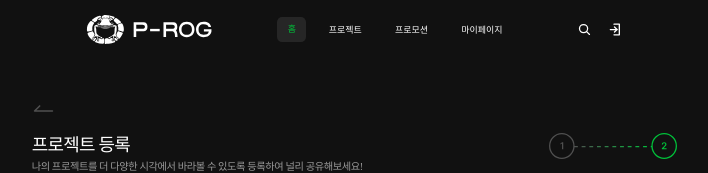
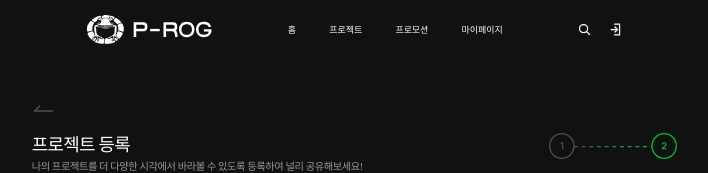
Before and after one commit to Line4thon-PROG/PROG-Frontend, a React (Create React App) app: page /Worry in a window 1280 px wide. Shown: the top 173 px of the page, without its empty margins (264-972 px from the left). Built offline with nearby package versions, Linux system fonts and the light colour scheme; a web font is replaced by a local one.

Commit message:
✨ Edit Header Component

```diff
--- a/src/components/Header/Header.jsx
+++ b/src/components/Header/Header.jsx
@@ -28,6 +28,7 @@ const Container = styled.div`
 const Logo = styled.img`
   width: 10vw;
   height: 2.2vw;
+  cursor: pointer;
 `;
 
 const NavContainer = styled.div`
@@ -42,14 +43,15 @@ const Nav = styled.div`
   white-space: nowrap;
   cursor: pointer;
   font-size: 0.7vw;
+
   ${({ isSelected }) =>
     isSelected &&
     `
     display: flex;
-    padding: 0.5vw 0.8vw;
     justify-content: center;
     align-items: center;
-    gap: 0.5vw;
+    gap: 0.5vw
+    padding: 0.5vw 0.8vw;
     border-radius: 0.4vw;
     background: #262626;
     color: #00C13A;
@@ -71,11 +73,11 @@ const ToolContainer = styled.div`
 const Tool = styled.img`
   width: 1.2vw;
   height: 1.2vw;
+  cursor: pointer;
 `;
 
-function Header() {
+function Header({ selectedNav }) {
   const [isLoggedIn, setIsLoggedIn] = useState(false);
-  const [selectedNav, setSelectedNav] = useState('홈');
   const navigate = useNavigate();
 
   useEffect(() => {
@@ -84,11 +86,6 @@ function Header() {
       setIsLoggedIn(true);
     }
   }, []);
-
-  const handleNavClick = (navItem, path) => {
-    setSelectedNav(navItem);
-    setTimeout(() => navigate(path), 0);
-  };
 
   const handleLogin = () => {
     navigate('/login');
@@ -114,30 +111,39 @@ function Header() {
   return (
     <HeaderContainer>
       <Container>
-        <Logo src={logo} alt="logo" onClick={() => handleNavClick('홈', '/')} />
+        <Logo src={logo} alt="logo" onClick={() => navigate('/')} />
         <NavContainer>
-          {[
-            { name: '홈', path: '/' },
-            { name: '프로젝트', path: '/project' },
-            { name: '프로모션', path: '/promotion' },
-            { name: '마이페이지', path: '/Mypage' },
-          ].map(({ name, path }) => (
-            <Nav
-              key={name}
-              isSelected={selectedNav === name}
-              onClick={() => handleNavClick(name, path)}
-            >
-              {name}
-            </Nav>
-          ))}
+          <Nav isSelected={selectedNav === '홈'} onClick={() => navigate('/')}>
+            홈
+          </Nav>
+          <Nav
+            isSelected={selectedNav === '프로젝트'}
+            onClick={() => navigate('/project')}
+          >
+            프로젝트
+          </Nav>
+          <Nav
+            isSelected={selectedNav === '프로모션'}
+            onClick={() => navigate('/promotion')}
+          >
+            프로모션
+          </Nav>
+          <Nav
+            isSelected={selectedNav === '마이페이지'}
+            onClick={() => navigate('/Mypage')}
+          >
+            마이페이지
+          </Nav>
         </NavContainer>
         <ToolContainer>
           <Tool src={search} alt="search" />
-          {isLoggedIn ? (
-            <Tool src={logout} alt="logout" onClick={handleLogout} />
-          ) : (
-            <Tool src={login} alt="login" onClick={handleLogin} />
-          )}
+          <Tool
+            src={localStorage.getItem('access') ? logout : login}
+            alt={localStorage.getItem('access') ? 'logout' : 'login'}
+            onClick={
+              localStorage.getItem('access') ? handleLogout : handleLogin
+            }
+          />
         </ToolContainer>
       </Container>
     </HeaderContainer>
--- a/src/pages/Home/Home.jsx
+++ b/src/pages/Home/Home.jsx
@@ -1,17 +1,17 @@
-import { React, useState, useEffect, useRef } from "react";
-import { useNavigate } from "react-router-dom";
-import Header from "../../components/Header/Header";
-import styled from "styled-components";
-import ProjectThumbnail from "../../components/ProjectTumbnail/ProjectThumbnail";
-import MainPhrase from "../../assets/images/MainPhrase.svg";
-import WriteBtn from "../../assets/images/WriteBtn.svg";
-import FolderICon from "../../assets/images/FolderIcon.svg";
-import HomeFrogImg from "../../assets/images/HomeFrogImg.svg";
-import ProjectThumbnailImage from "../../assets/images/ProjectThumbnailImage.svg";
-import { ProgressBar } from "../Project/Search";
-import { ProgressContainer } from "../Project/Search";
-import axios from "axios";
-import { baseURL } from "../../api/baseURL";
+import { React, useState, useEffect, useRef } from 'react';
+import { useNavigate } from 'react-router-dom';
+import Header from '../../components/Header/Header';
+import styled from 'styled-components';
+import ProjectThumbnail from '../../components/ProjectTumbnail/ProjectThumbnail';
+import MainPhrase from '../../assets/images/MainPhrase.svg';
+import WriteBtn from '../../assets/images/WriteBtn.svg';
+import FolderICon from '../../assets/images/FolderIcon.svg';
+import HomeFrogImg from '../../assets/images/HomeFrogImg.svg';
+import ProjectThumbnailImage from '../../assets/images/ProjectThumbnailImage.svg';
+import { ProgressBar } from '../Project/Search';
+import { ProgressContainer } from '../Project/Search';
+import axios from 'axios';
+import { baseURL } from '../../api/baseURL';
 
 export const HomeContainer = styled.div`
   margin-top: 65px;
@@ -104,7 +104,7 @@ const NewProjectWrapper = styled.div`
 `;
 
 function Home() {
-  const LoginToken = localStorage.getItem("access") || null;
+  const LoginToken = localStorage.getItem('access') || null;
   console.log(LoginToken);
   const navigate = useNavigate();
 
@@ -149,13 +149,13 @@ function Home() {
 
   useEffect(() => {
     const scrollElement = scrollRef.current;
-    scrollElement.addEventListener("scroll", handleScroll);
-    return () => scrollElement.removeEventListener("scroll", handleScroll);
+    scrollElement.addEventListener('scroll', handleScroll);
+    return () => scrollElement.removeEventListener('scroll', handleScroll);
   }, []);
 
   return (
     <div>
-      <Header />
+      <Header selectedNav="홈" />
       <HomeContainer>
         <PhraseContainer>
           <img src={MainPhrase} alt="MainPhrase" />
--- a/src/pages/MyPage/Mypage.jsx
+++ b/src/pages/MyPage/Mypage.jsx
@@ -8,7 +8,6 @@ import { baseURL } from '../../api/baseURL';
 const Container = styled.div`
   display: flex;
   flex-direction: column;
-  margin: 0 auto;
 `;
 
 const RowContainer = styled.div`
@@ -187,7 +186,7 @@ function Mypage() {
   return (
     <>
       <Container>
-        <Header />
+        <Header selectedNav="마이페이지" />
         <RowContainer
           style={{ marginTop: '3vw', justifyContent: 'space-between' }}
         >
--- a/src/pages/Promotion/Promotion.jsx
+++ b/src/pages/Promotion/Promotion.jsx
@@ -1,13 +1,13 @@
-import { React, useState, useEffect, useRef } from "react";
-import { useNavigate } from "react-router-dom";
-import Header from "../../components/Header/Header";
-import styled from "styled-components";
-import { HomeContainer as PromotionContainer } from "../Home/Home";
-import { PhraseContainer } from "../Home/Home";
-import PromotionPhrase from "../../assets/images/PromotionPhrase.svg";
-import BannerAdvertisement from "../../assets/images/BannerAdvertisement.svg";
-import ModalAdvertisement from "../../assets/images/ModalAdvertisement.svg";
-import PayCompleteModal from "../../components/Modal/PayCompleteModal";
+import { React, useState, useEffect, useRef } from 'react';
+import { useNavigate } from 'react-router-dom';
+import Header from '../../components/Header/Header';
+import styled from 'styled-components';
+import { HomeContainer as PromotionContainer } from '../Home/Home';
+import { PhraseContainer } from '../Home/Home';
+import PromotionPhrase from '../../assets/images/PromotionPhrase.svg';
+import BannerAdvertisement from '../../assets/images/BannerAdvertisement.svg';
+import ModalAdvertisement from '../../assets/images/ModalAdvertisement.svg';
+import PayCompleteModal from '../../components/Modal/PayCompleteModal';
 
 const AdvertisementWrapper = styled.div`
   margin-top: 55px;
@@ -19,11 +19,11 @@ const AdvertisementWrapper = styled.div`
 
 const AdvertisementBtn = styled.button`
   background-color: ${(props) =>
-    props.isSelected ? "rgba(0, 193, 58, 0.1)" : "rgba(63, 65, 66, 1)"};
+    props.isSelected ? 'rgba(0, 193, 58, 0.1)' : 'rgba(63, 65, 66, 1)'};
   border: ${(props) =>
     props.isSelected
-      ? "1px solid rgba(0, 193, 58, 1)"
-      : "1px solid rgba(118, 118, 118, 1)"};
+      ? '1px solid rgba(0, 193, 58, 1)'
+      : '1px solid rgba(118, 118, 118, 1)'};
   border-radius: 8px;
   width: 190px;
   height: 200px;
@@ -78,7 +78,7 @@ function Promotion() {
 
   return (
     <div>
-      <Header />
+      <Header selectedNav="프로모션" />
       <PromotionContainer>
         <PhraseContainer>
           <img src={PromotionPhrase} alt="PromotionPhrase" />
```
